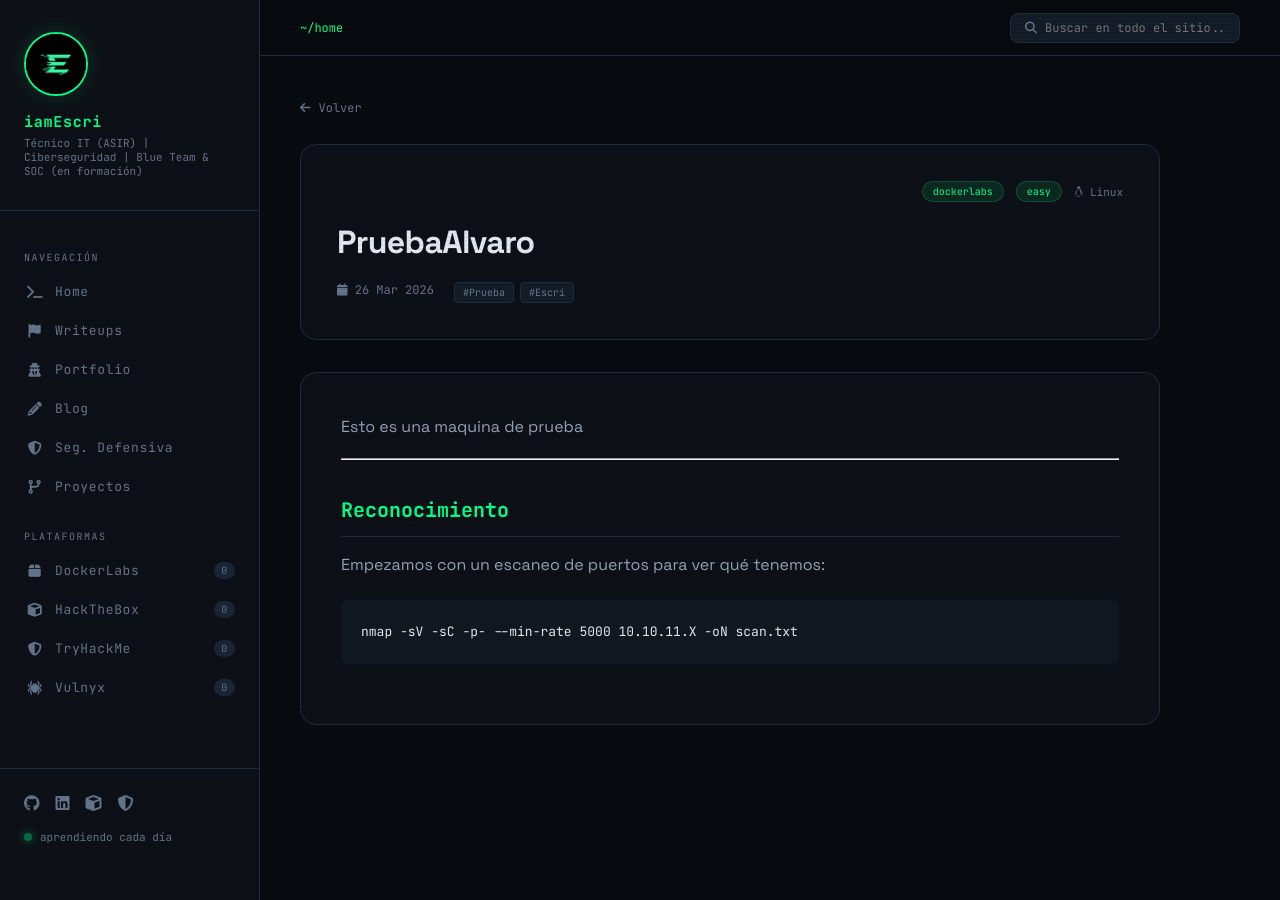
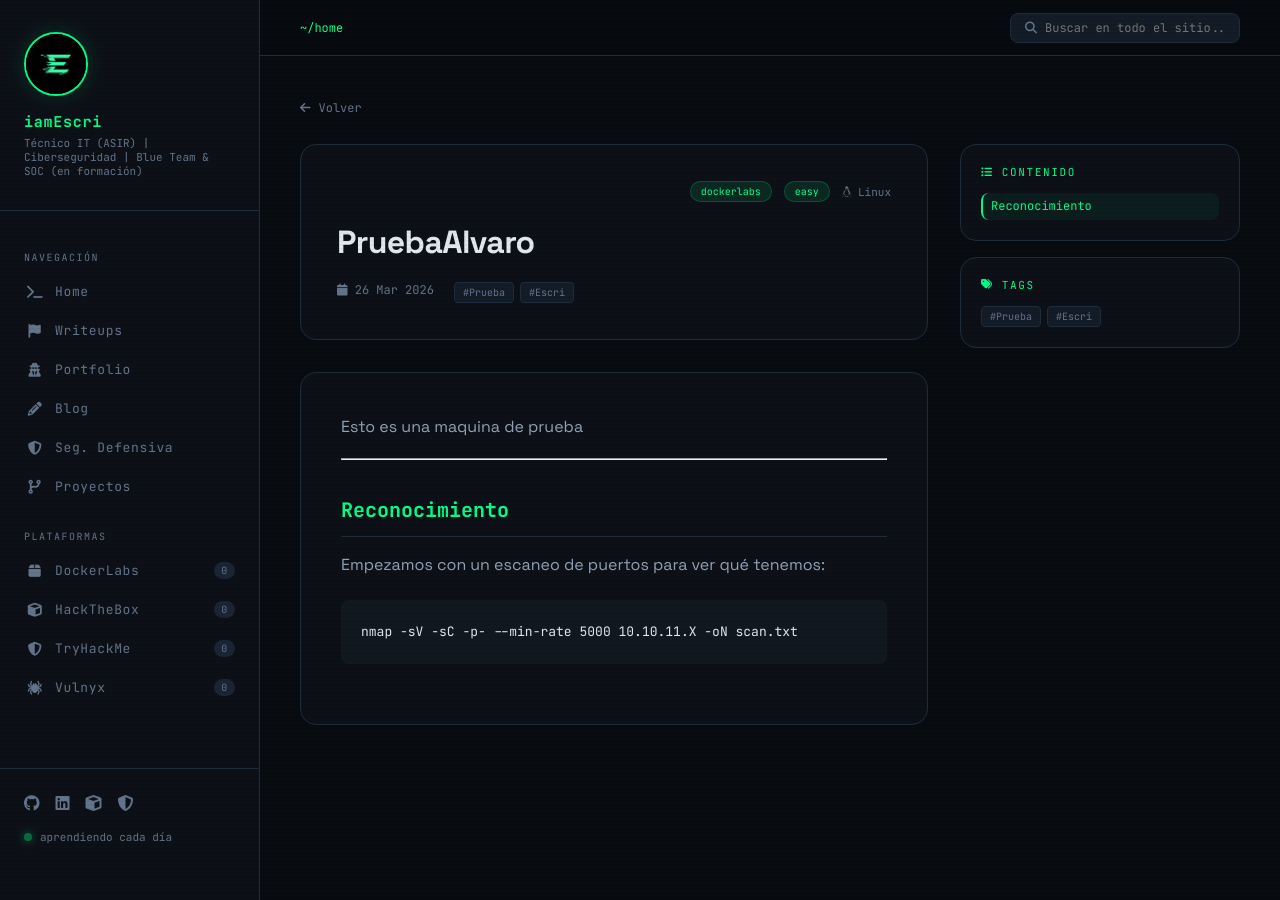
Before and after one commit to iamEscri/iamescri.github.io, a Jekyll site: the page built from _posts/writeups/2026-03-26-PruebaAlvaro.md, in a window 1280 px wide. Built offline with Jekyll 4.4.1, drawn with Linux system fonts in a browser that asks for light colours.

Commit message:
Update writeup.html

```diff
--- a/_layouts/writeup.html
+++ b/_layouts/writeup.html
@@ -22,12 +22,15 @@
 <div class="main">
   {% include topbar.html %}
   <div class="content">
-    <div class="writeup-single">
 
     <a href="{{ '/' | relative_url }}" class="back-btn">
       <i class="fas fa-arrow-left"></i> Volver
     </a>
 
+    <div class="post-layout">
+
+      <!-- CONTENIDO PRINCIPAL -->
+      <div class="post-main">
         <div class="writeup-hero">
           <div class="writeup-meta-line">
             {% assign plat = page.platform | downcase %}
@@ -59,14 +62,119 @@
           </div>
         </div>
 
-      <div class="writeup-body">
+        <div class="writeup-body" id="post-content">
           {{ content }}
         </div>
+      </div>
 
+      <!-- SIDEBAR DERECHA -->
+      <aside class="post-sidebar">
+
+        <!-- TOC -->
+        <div class="post-sidebar-card" id="toc-box">
+          <div class="post-sidebar-title">
+            <i class="fas fa-list-ul"></i> Contenido
           </div>
+          <nav id="toc-nav">
+            <span class="toc-loading">Cargando...</span>
+          </nav>
+        </div>
+
+        <!-- WRITEUPS RELACIONADOS -->
+        {% assign current_tags = page.tags %}
+        {% assign related = "" | split: "" %}
+        {% for post in site.posts %}
+          {% if post.url != page.url %}
+            {% for tag in current_tags %}
+              {% if post.tags contains tag %}
+                {% unless related contains post %}
+                  {% assign related = related | push: post %}
+                {% endunless %}
+              {% endif %}
+            {% endfor %}
+          {% endif %}
+        {% endfor %}
+
+        {% if related.size > 0 %}
+        <div class="post-sidebar-card">
+          <div class="post-sidebar-title">
+            <i class="fas fa-link"></i> Relacionados
+          </div>
+          <ul class="related-list">
+            {% for post in related limit:4 %}
+            <li>
+              <a href="{{ post.url | relative_url }}" class="related-item">
+                <span class="related-item-cat">{{ post.category | default: "writeup" }}</span>
+                <span class="related-item-title">{{ post.title }}</span>
+                <span class="related-item-date">{{ post.date | date: "%d %b %Y" }}</span>
+              </a>
+            </li>
+            {% endfor %}
+          </ul>
+        </div>
+        {% endif %}
+
+        <!-- TAGS -->
+        {% if page.tags %}
+        <div class="post-sidebar-card">
+          <div class="post-sidebar-title">
+            <i class="fas fa-tags"></i> Tags
+          </div>
+          <div class="sidebar-tags">
+            {% for tag in page.tags %}
+            <span class="tag">#{{ tag }}</span>
+            {% endfor %}
+          </div>
+        </div>
+        {% endif %}
+
+      </aside>
+
+    </div><!-- /.post-layout -->
   </div>
 </div>
 
 <script src="{{ '/assets/js/main.js' | relative_url }}"></script>
+<script>
+(function() {
+  const content = document.getElementById('post-content');
+  const nav = document.getElementById('toc-nav');
+  if (!content || !nav) return;
+
+  const headings = content.querySelectorAll('h2, h3');
+  if (headings.length === 0) {
+    document.getElementById('toc-box').style.display = 'none';
+    return;
+  }
+
+  nav.innerHTML = '';
+  headings.forEach((h, i) => {
+    if (!h.id) h.id = 'heading-' + i;
+    const a = document.createElement('a');
+    a.href = '#' + h.id;
+    a.textContent = h.textContent;
+    a.className = 'toc-link toc-' + h.tagName.toLowerCase();
+    a.addEventListener('click', function(e) {
+      e.preventDefault();
+      h.scrollIntoView({ behavior: 'smooth', block: 'start' });
+    });
+    nav.appendChild(a);
+  });
+
+  const observer = new IntersectionObserver((entries) => {
+    entries.forEach(entry => {
+      const id = entry.target.id;
+      const link = nav.querySelector('a[href="#' + id + '"]');
+      if (!link) return;
+      if (entry.isIntersecting) {
+        nav.querySelectorAll('.toc-link').forEach(l => l.classList.remove('active'));
+        link.classList.add('active');
+      }
+    });
+  }, { rootMargin: '0px 0px -70% 0px' });
+
+  headings.forEach(h => observer.observe(h));
+})();
+</script>
 </body>
 </html>
```
Lines whose indentation alone changed are shown as unchanged.
